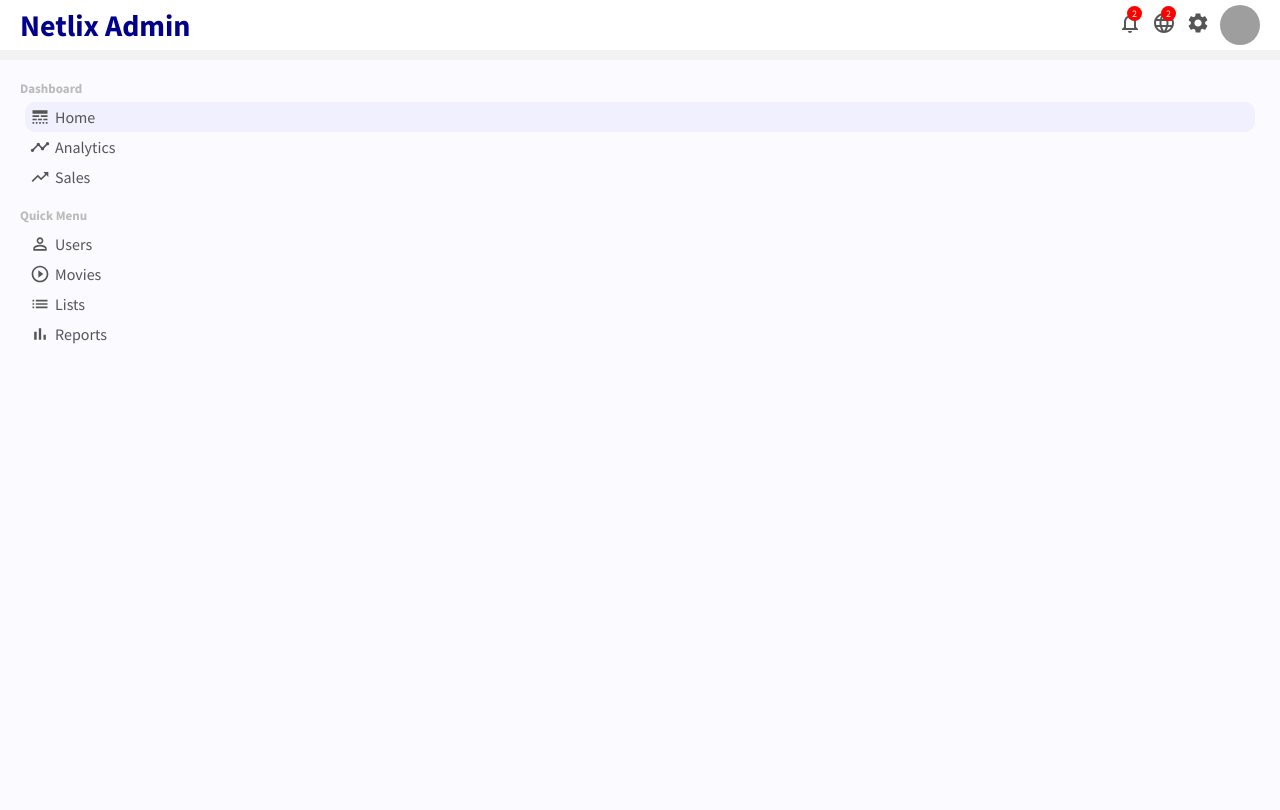
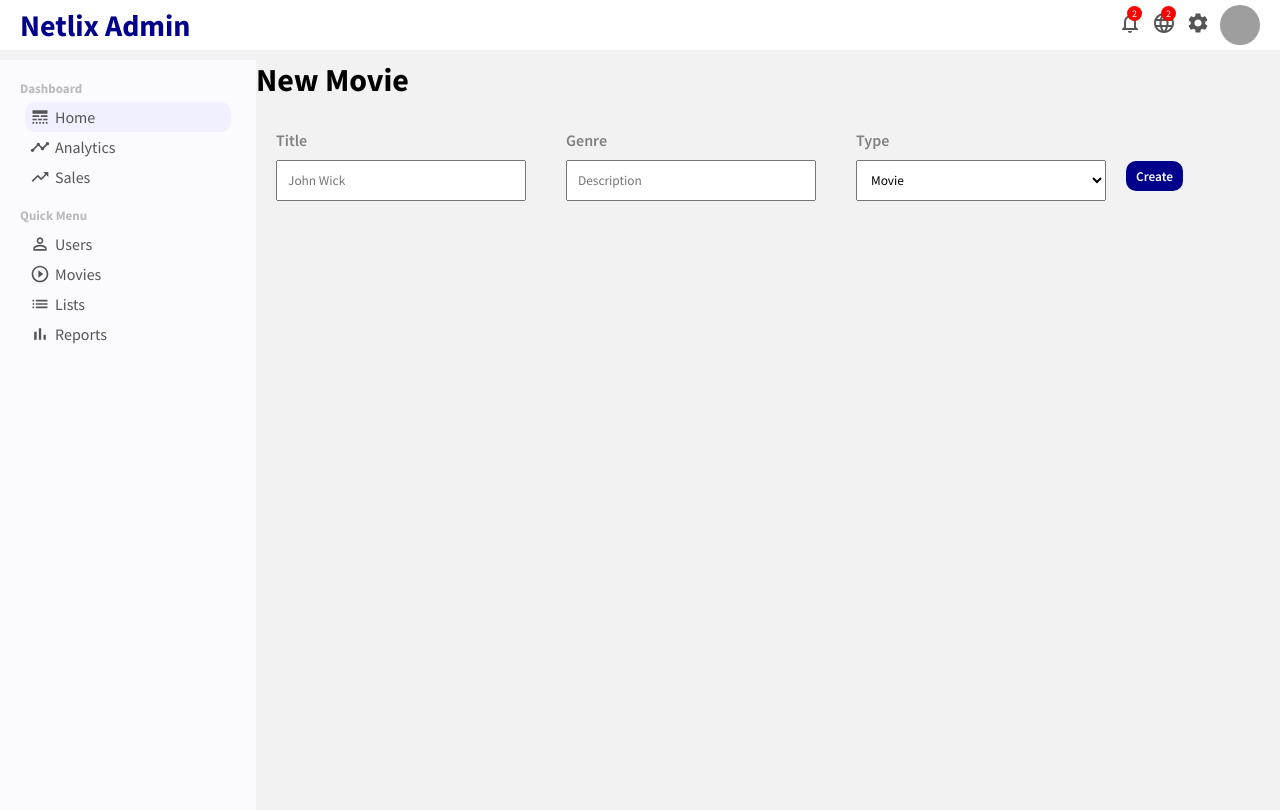
Before and after one commit to arjunsharma6622/Netflix-Clone, a React (Create React App) app in the folder admin/: page /newlist in a window 1280 px wide. Built offline with nearby package versions, Linux system fonts and the light colour scheme; no server answers; sample sign-in values are in the browser's storage; grey boxes are pictures that could not be loaded.

Commit message:
create list page started

```diff
--- a/admin/src/App.js
+++ b/admin/src/App.js
@@ -15,6 +15,7 @@
 import { Redirect } from "react-router-dom/cjs/react-router-dom.min";
 import ListList from "./pages/listList/ListList";
 import List from "./pages/List/List";
+import NewList from "./pages/newList/NewList";
 
 function App() {
   const {user} = useContext(AuthContext);
@@ -62,6 +63,9 @@
           <Route path="/list/:listId">
             <List />
           </Route>
+          <Route path="/newlist">
+            <NewList />
+          </Route>
         </Switch>
       </div>
     </Router>
--- a/admin/src/pages/List/List.jsx
+++ b/admin/src/pages/List/List.jsx
@@ -40,7 +40,7 @@
     <div className="product">
       <div className="productTitleContainer">
         <h1 className="productTitle">List</h1>
-        <Link to="/newproduct">
+        <Link to="/newlist">
           <button className="productAddButton">Create</button>
         </Link>
       </div>
--- /dev/null
+++ b/admin/src/pages/newList/NewList.css
@@ -0,0 +1,44 @@
+.newProduct {
+  flex: 4;
+}
+
+.addProductForm {
+  margin-top: 10px;
+  display: flex;
+  flex-wrap: wrap;
+}
+
+.addProductItem {
+  width: 250px;
+  display: flex;
+  flex-direction: column;
+  margin-bottom: 10px;
+  padding: 20px;
+}
+
+.addProductItem > label {
+  color: gray;
+  font-weight: 600;
+  margin-bottom: 10px;
+}
+
+.addProductItem > input {
+  padding: 10px;
+}
+
+.addProductItem > select {
+  padding: 10px;
+}
+
+.addProductButton {
+  height: 30px;
+  align-self: center;
+  margin-top: 10px;
+  padding: 7px 10px;
+  border: none;
+  border-radius: 10px;
+  background-color: darkblue;
+  color: white;
+  font-weight: 600;
+  cursor: pointer;
+}
--- /dev/null
+++ b/admin/src/pages/newList/NewList.jsx
@@ -0,0 +1,59 @@
+import { useContext, useState } from "react";
+import "./NewList.css";
+// import storage from "../../fbase";
+import app from "../../firebase"; // Import as default
+import { getStorage, ref, uploadBytesResumable, getDownloadURL } from "firebase/storage";
+import { createMovie } from "../../context/movieContext/apiCalls";
+import {MovieContext} from '../../context/movieContext/MovieContext'
+import { ListContext } from "../../context/listContext/ListContext";
+const storage = getStorage(app);
+
+
+
+
+
+export default function NewList() {
+
+  const [list, setList] = useState(null)
+
+
+  const {dispatch} = useContext(ListContext)
+  const {movies, dispatch : dispatchMovie} = useContext(MovieContext)
+
+  const handleChange = (e) => {
+    const value = e.target.value;
+    setList({ ...list, [e.target.name]: value })
+  }
+
+  const handleSubmit = (e) => {
+    e.preventDefault()
+  }
+
+
+
+  return (
+    <div className="newProduct">
+      <h1 className="addProductTitle">New Movie</h1>
+      <form className="addProductForm">
+
+
+        <div className="addProductItem">
+          <label>Title</label>
+          <input type="text" placeholder="John Wick" name="title" onChange={handleChange} />
+        </div>
+        <div className="addProductItem">
+          <label>Genre</label>
+          <input type="text" placeholder="Description" name="genre" onChange={handleChange} />
+        </div>
+        <div className="addProductItem">
+          <label>Type</label>
+          <select name="type" id="" onChange={handleChange}>
+            <option value="movie">Movie</option>
+            <option value="series">Series</option>
+          </select>
+        </div>
+        <button className="addProductButton" onClick={handleSubmit}>Create</button>
+      </form>
+    </div>
+  );
+}
```
